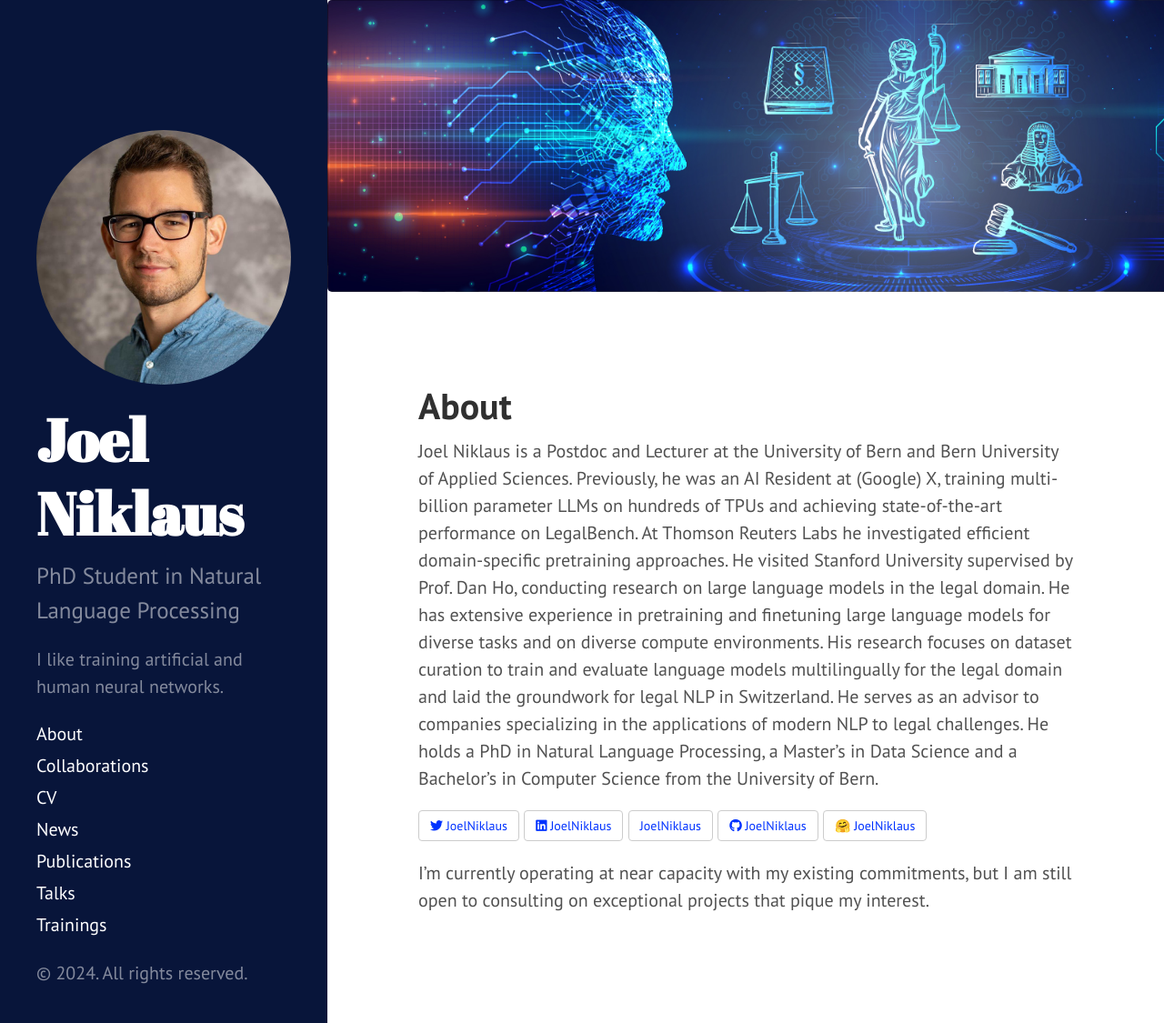
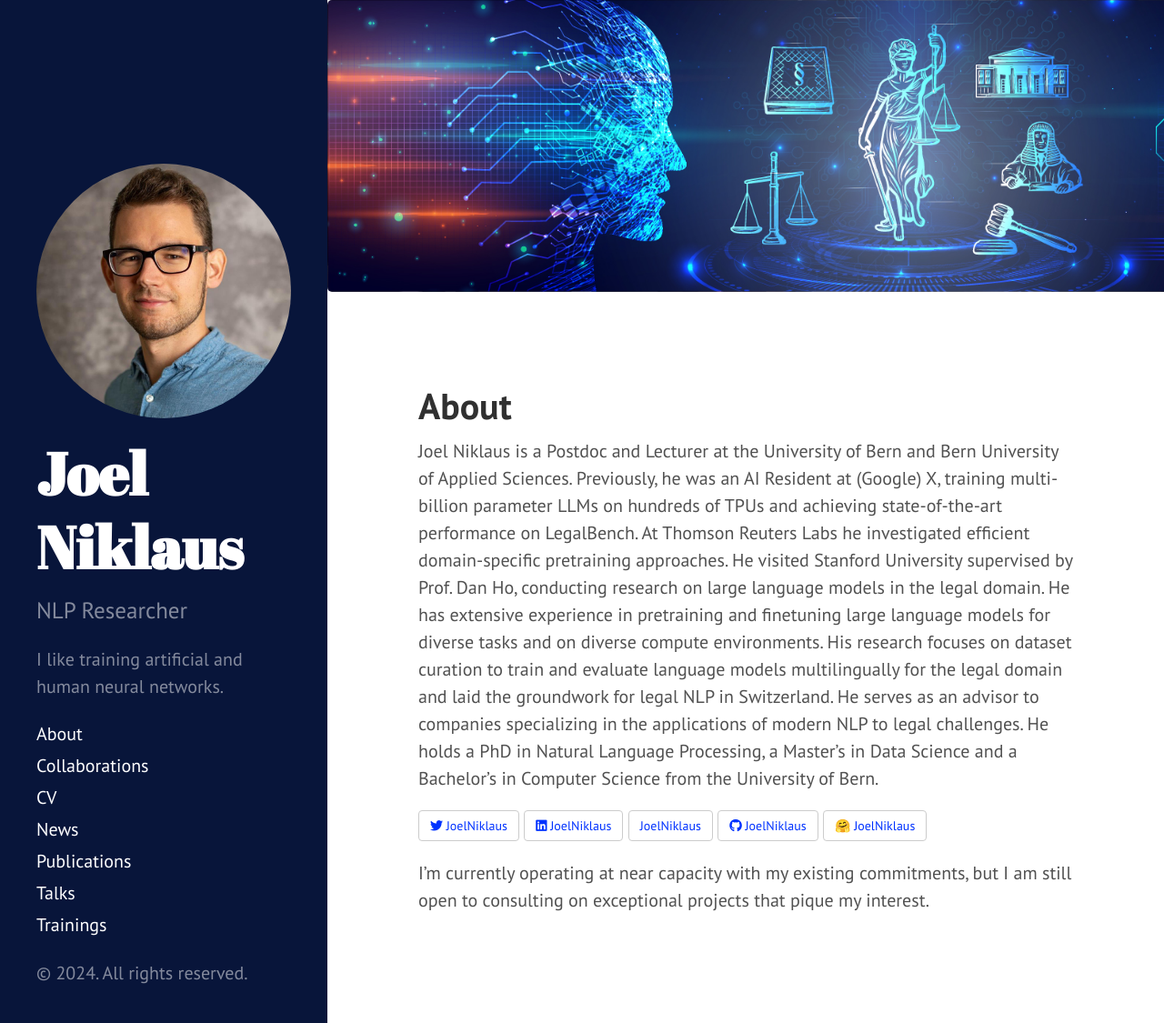
Before and after one commit to JoelNiklaus/joelniklaus.github.io, a Jekyll site: the page built from index.md, in a window 1280 px wide and 1125 px high. Shown: the whole window at 91% size. Built offline with Jekyll 4.4.1, drawn with Linux system fonts in a browser that asks for light colours; a style sheet for code colours, icons or effects is not loaded.

Commit message:
updated tagline
Signed-off-by: Joel Niklaus <me@joelniklaus.ch>

```diff
--- a/_config.yml
+++ b/_config.yml
@@ -4,7 +4,7 @@ highlighter: pygments
 
 # Setup
 title: Joel Niklaus
-tagline: 'PhD Student in Natural Language Processing'
+tagline: 'NLP Researcher'
 description: 'I like training artificial and human neural networks.'
 url: https://joelniklaus.github.io
 baseurl: /
```
